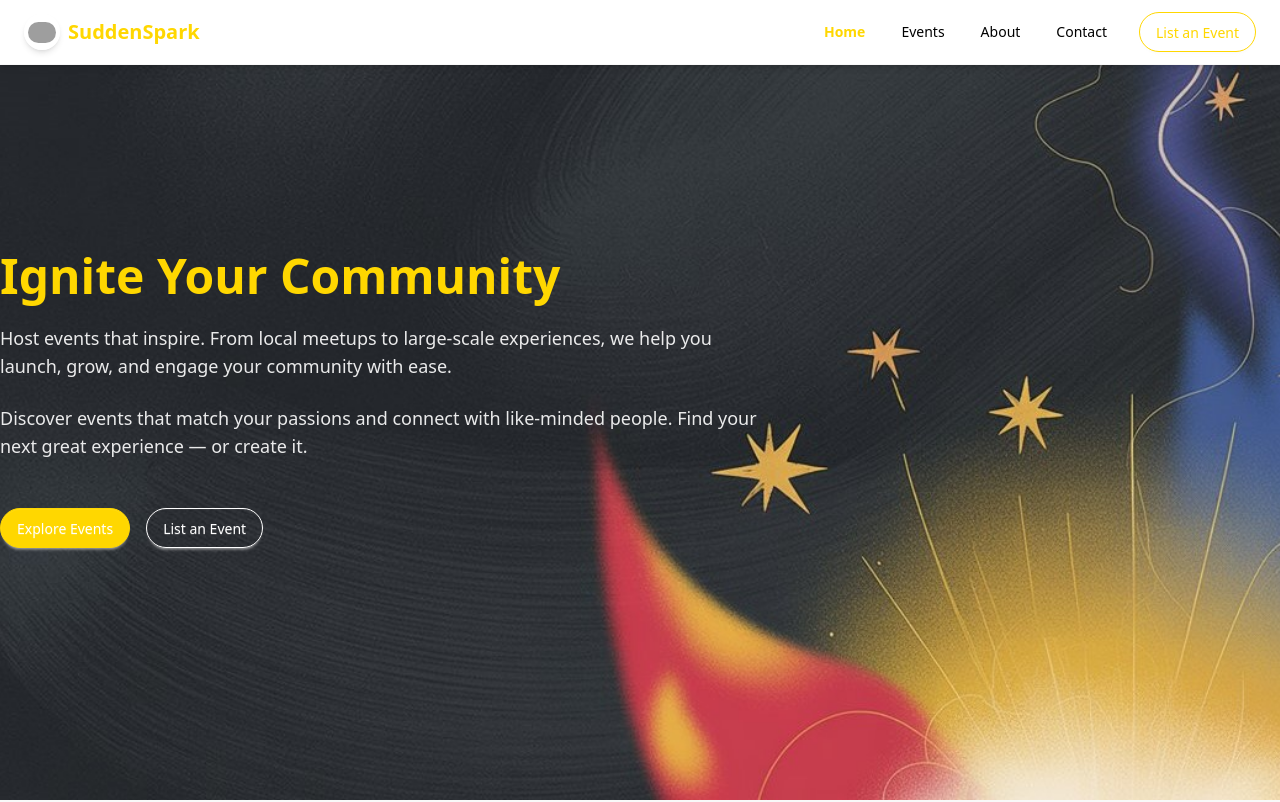
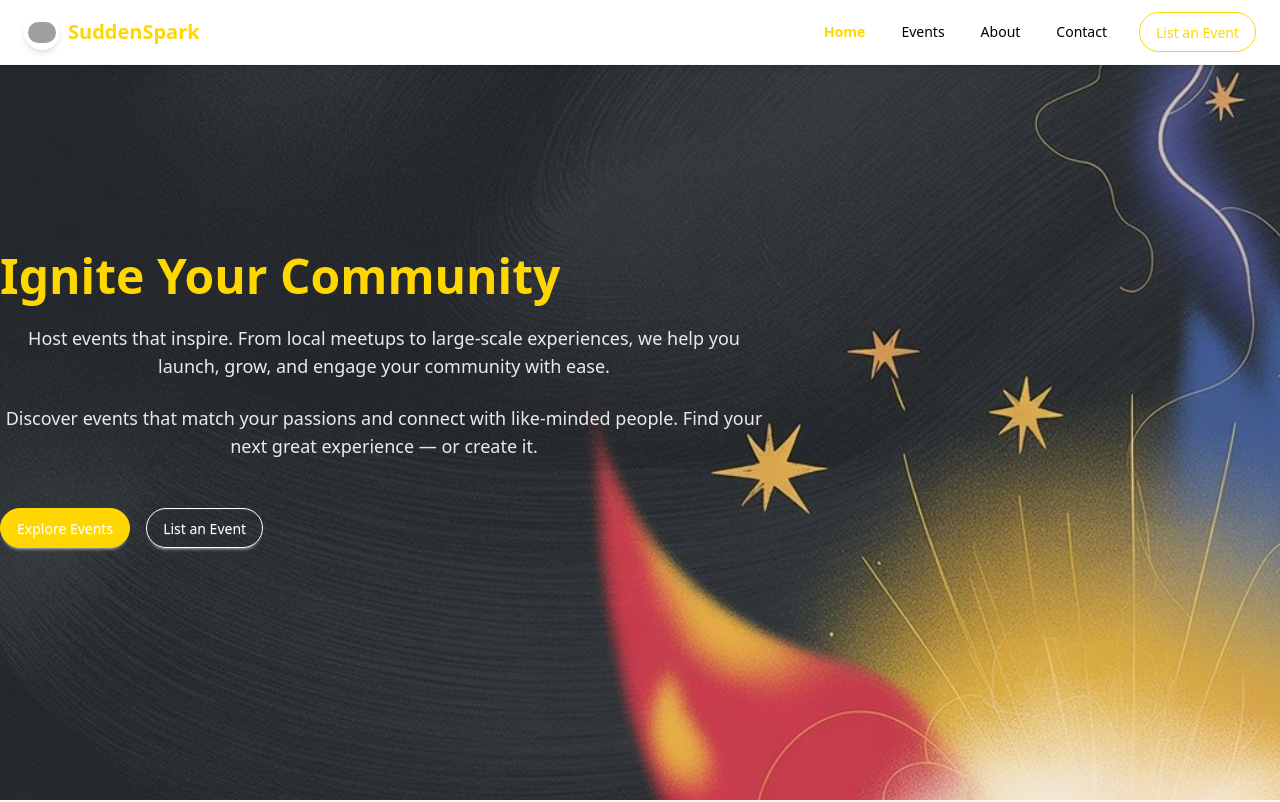
Before and after one commit to Wamiq319/suddenspark, a Next.js app: page / in a window 1280 px wide. Shown: the top 802 px of the page. Built offline with nearby package versions, Linux system fonts and the light colour scheme; grey boxes are pictures that could not be loaded.

Commit message:
navbar fixed

```diff
--- a/src/components/home/Hero.tsx
+++ b/src/components/home/Hero.tsx
@@ -15,10 +15,7 @@ export const Hero = () => {
       }}
     >
       {/* Content */}
-      <div
-        className="relative z-10 max-w-3xl flex flex-col items-start gap-6 text-left text-white
-        sm:items-start sm:text-left items-center text-center w-full"
-      >
+      <div className="relative z-10 max-w-3xl flex flex-col gap-6 text-left text-white items-center sm:items-start sm:text-center  w-full">
         <h1 className="text-4xl md:text-5xl font-bold gold">
           Ignite Your Community
         </h1>
```
